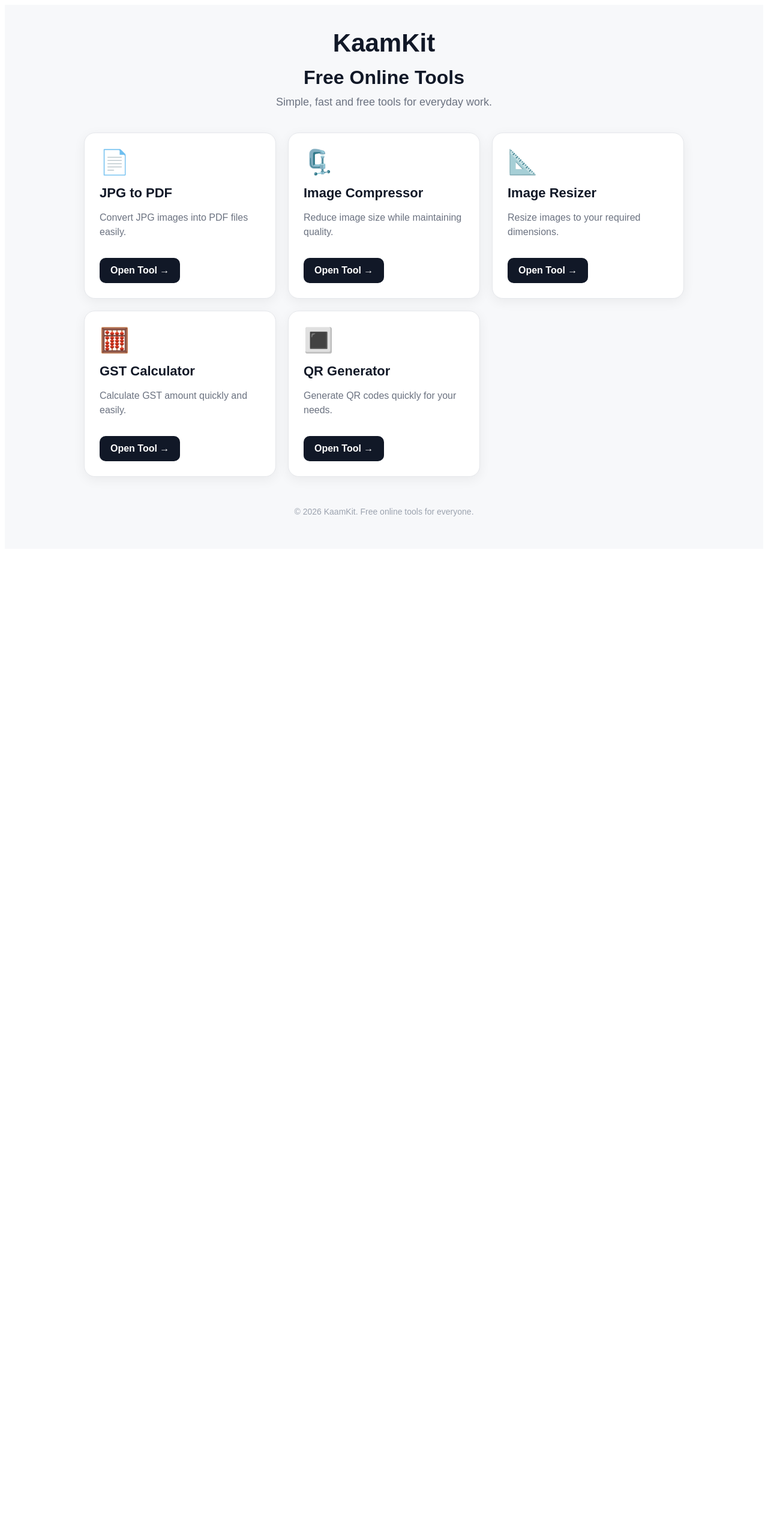
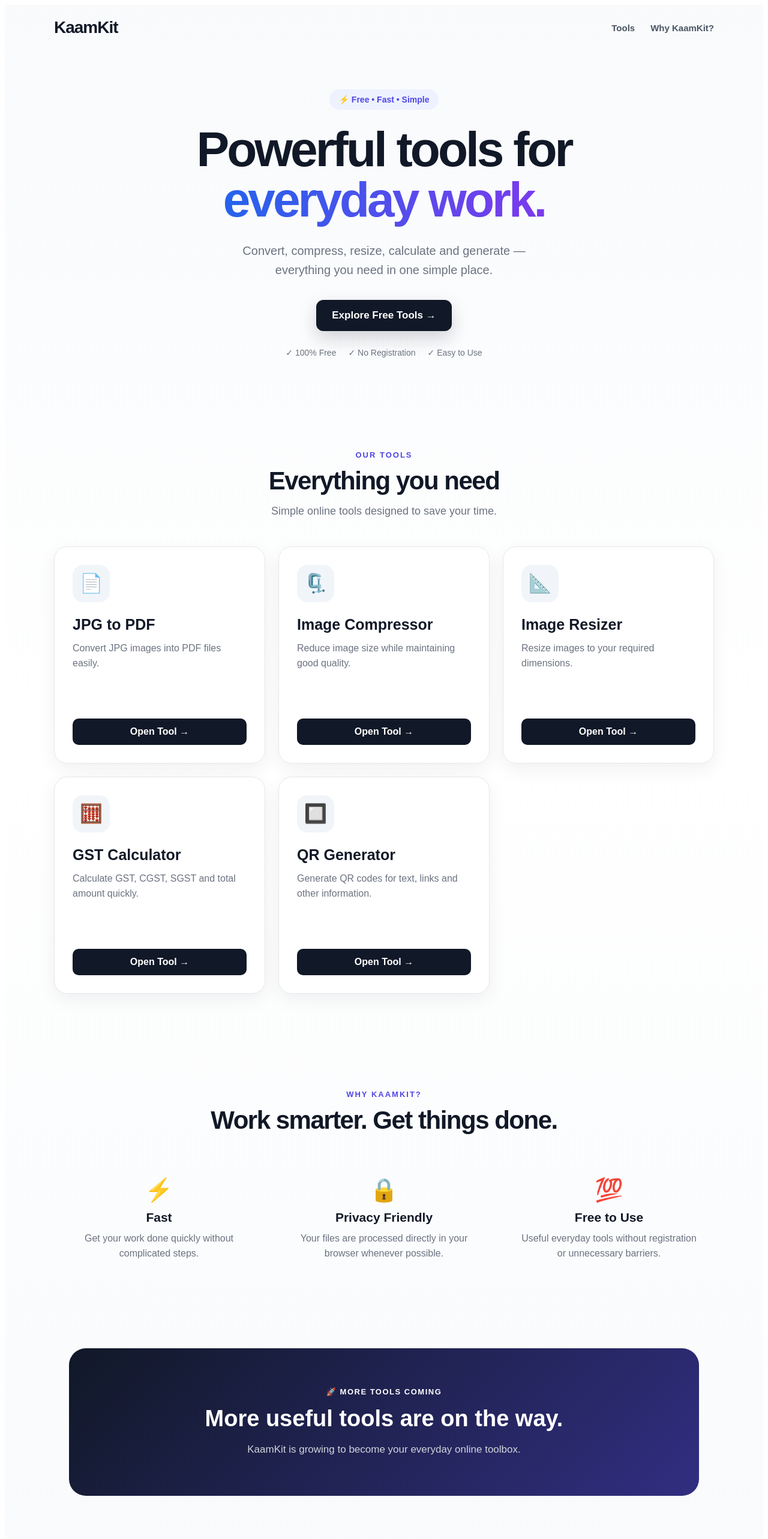
Before and after one commit to kaamkit/Kaamkit, a Next.js app: page / in a window 1280 px wide. Shown: the top 2566 px of the page at 60% size. Before the commit the page ends 923 px from the top, so only its background shows below. Built offline with nearby package versions, Linux system fonts and the light colour scheme.

Commit message:
Update tool descriptions and styles in Home component

```diff
--- a/app/page.js
+++ b/app/page.js
@@ -1,172 +1,464 @@
+"use client";
+
+import Link from "next/link";
+
 export default function Home() {
   const tools = [
     {
       name: "JPG to PDF",
+      icon: "📄",
       description: "Convert JPG images into PDF files easily.",
-      icon: "📄",
       link: "/jpg-to-pdf",
-      active: true,
     },
     {
       name: "Image Compressor",
-      description: "Reduce image size while maintaining quality.",
       icon: "🗜️",
+      description: "Reduce image size while maintaining good quality.",
       link: "/image-compressor",
-      active: true,
     },
     {
       name: "Image Resizer",
+      icon: "📐",
       description: "Resize images to your required dimensions.",
-      icon: "📐",
       link: "/image-resizer",
-      active: true,
     },
     {
       name: "GST Calculator",
-      description: "Calculate GST amount quickly and easily.",
       icon: "🧮",
+      description: "Calculate GST, CGST, SGST and total amount quickly.",
       link: "/gst-calculator",
-      active: true,
     },
     {
       name: "QR Generator",
-      description: "Generate QR codes quickly for your needs.",
-      icon: "🔳",
+      icon: "🔲",
+      description: "Generate QR codes for text, links and other information.",
       link: "/qr-generator",
-      active: true,
     },
   ];
 
   return (
-    <main style={styles.main}>
+    <main style={styles.page}>
+      {/* HEADER */}
+      <header style={styles.header}>
+        <Link href="/" style={styles.logo}>
+          KaamKit
+        </Link>
+
+        <nav style={styles.nav}>
+          <a href="#tools" style={styles.navLink}>
+            Tools
+          </a>
+
+          <a href="#why" style={styles.navLink}>
+            Why KaamKit?
+          </a>
+        </nav>
+      </header>
+
+      {/* HERO */}
       <section style={styles.hero}>
-        <div style={styles.logo}>KaamKit</div>
+        <div style={styles.badge}>⚡ Free • Fast • Simple</div>
 
-        <h1 style={styles.title}>Free Online Tools</h1>
+        <h1 style={styles.heroTitle}>
+          Powerful tools for
+          <br />
+          <span style={styles.highlight}>everyday work.</span>
+        </h1>
 
-        <p style={styles.subtitle}>
-          Simple, fast and free tools for everyday work.
+        <p style={styles.heroText}>
+          Convert, compress, resize, calculate and generate —
+          <br />
+          everything you need in one simple place.
+        </p>
+
+        <a href="#tools" style={styles.heroButton}>
+          Explore Free Tools →
+        </a>
+
+        <div style={styles.trust}>
+          <span>✓ 100% Free</span>
+          <span>✓ No Registration</span>
+          <span>✓ Easy to Use</span>
+        </div>
+      </section>
+
+      {/* TOOLS */}
+      <section id="tools" style={styles.toolsSection}>
+        <div style={styles.sectionHeading}>
+          <div style={styles.smallTitle}>OUR TOOLS</div>
+
+          <h2 style={styles.sectionTitle}>Everything you need</h2>
+
+          <p style={styles.sectionText}>
+            Simple online tools designed to save your time.
+          </p>
+        </div>
+
+        <div style={styles.grid}>
+          {tools.map((tool) => (
+            <div key={tool.name} style={styles.card}>
+              <div style={styles.iconBox}>{tool.icon}</div>
+
+              <h3 style={styles.cardTitle}>{tool.name}</h3>
+
+              <p style={styles.cardText}>{tool.description}</p>
+
+              <Link href={tool.link} style={styles.cardButton}>
+                Open Tool →
+              </Link>
+            </div>
+          ))}
+        </div>
+      </section>
+
+      {/* WHY KAAMKIT */}
+      <section id="why" style={styles.whySection}>
+        <div style={styles.smallTitle}>WHY KAAMKIT?</div>
+
+        <h2 style={styles.sectionTitle}>
+          Work smarter. Get things done.
+        </h2>
+
+        <div style={styles.features}>
+          <div style={styles.feature}>
+            <div style={styles.featureIcon}>⚡</div>
+            <h3 style={styles.featureTitle}>Fast</h3>
+            <p style={styles.featureText}>
+              Get your work done quickly without complicated steps.
+            </p>
+          </div>
+
+          <div style={styles.feature}>
+            <div style={styles.featureIcon}>🔒</div>
+            <h3 style={styles.featureTitle}>Privacy Friendly</h3>
+            <p style={styles.featureText}>
+              Your files are processed directly in your browser whenever
+              possible.
+            </p>
+          </div>
+
+          <div style={styles.feature}>
+            <div style={styles.featureIcon}>💯</div>
+            <h3 style={styles.featureTitle}>Free to Use</h3>
+            <p style={styles.featureText}>
+              Useful everyday tools without registration or unnecessary
+              barriers.
+            </p>
+          </div>
+        </div>
+      </section>
+
+      {/* CTA */}
+      <section style={styles.cta}>
+        <div style={styles.ctaBadge}>🚀 MORE TOOLS COMING</div>
+
+        <h2 style={styles.ctaTitle}>
+          More useful tools are on the way.
+        </h2>
+
+        <p style={styles.ctaText}>
+          KaamKit is growing to become your everyday online toolbox.
         </p>
       </section>
 
-      <section style={styles.grid}>
-        {tools.map((tool) => (
-          <div key={tool.name} style={styles.card}>
-            <div style={styles.icon}>{tool.icon}</div>
+      {/* FOOTER */}
+      <footer style={styles.footer}>
+        <div>
+          <Link href="/" style={styles.footerLogo}>
+            KaamKit
+          </Link>
 
-            <h2 style={styles.cardTitle}>{tool.name}</h2>
+          <p style={styles.footerText}>
+            Free online tools for everyday work.
+          </p>
+        </div>
 
-            <p style={styles.description}>{tool.description}</p>
-
-            {tool.active ? (
-              <a href={tool.link} style={styles.button}>
-                Open Tool →
-              </a>
-            ) : (
-              <button style={styles.comingSoon} disabled>
-                Coming Soon
-              </button>
-            )}
-          </div>
-        ))}
-      </section>
-
-      <footer style={styles.footer}>
-        <p>© 2026 KaamKit. Free online tools for everyone.</p>
+        <div style={styles.footerRight}>
+          © {new Date().getFullYear()} KaamKit
+        </div>
       </footer>
     </main>
   );
 }
 
 const styles = {
-  main: {
+  page: {
     minHeight: "100vh",
-    background: "#f7f8fa",
+    background:
+      "linear-gradient(180deg, #f8fafc 0%, #ffffff 45%, #f8fafc 100%)",
     color: "#111827",
-    padding: "40px 20px",
-    fontFamily: "Arial, sans-serif",
+    fontFamily: "Arial, Helvetica, sans-serif",
+  },
+
+  header: {
+    maxWidth: "1100px",
+    margin: "0 auto",
+    padding: "22px 24px",
+    display: "flex",
+    justifyContent: "space-between",
+    alignItems: "center",
+  },
+
+  logo: {
+    fontSize: "28px",
+    fontWeight: "800",
+    letterSpacing: "-1px",
+    color: "#111827",
+    textDecoration: "none",
+  },
+
+  nav: {
+    display: "flex",
+    gap: "26px",
+    alignItems: "center",
+  },
+
+  navLink: {
+    color: "#4b5563",
+    textDecoration: "none",
+    fontSize: "15px",
+    fontWeight: "600",
   },
 
   hero: {
+    maxWidth: "900px",
+    margin: "0 auto",
     textAlign: "center",
-    maxWidth: "800px",
-    margin: "0 auto 40px",
+    padding: "65px 24px 85px",
   },
 
-  logo: {
+  badge: {
+    display: "inline-block",
+    background: "#eef2ff",
+    color: "#4f46e5",
+    padding: "9px 16px",
+    borderRadius: "999px",
+    fontSize: "14px",
+    fontWeight: "700",
+    marginBottom: "24px",
+  },
+
+  heroTitle: {
+    fontSize: "clamp(48px, 8vw, 82px)",
+    lineHeight: "1.02",
+    letterSpacing: "-4px",
+    margin: "0",
+    fontWeight: "800",
+  },
+
+  highlight: {
+    background: "linear-gradient(90deg, #2563eb, #7c3aed)",
+    WebkitBackgroundClip: "text",
+    WebkitTextFillColor: "transparent",
+  },
+
+  heroText: {
+    fontSize: "20px",
+    lineHeight: "1.6",
+    color: "#6b7280",
+    margin: "28px 0 34px",
+  },
+
+  heroButton: {
+    display: "inline-block",
+    background: "#111827",
+    color: "#ffffff",
+    padding: "16px 26px",
+    borderRadius: "12px",
+    textDecoration: "none",
+    fontSize: "17px",
+    fontWeight: "700",
+    boxShadow: "0 12px 30px rgba(17, 24, 39, 0.18)",
+  },
+
+  trust: {
+    marginTop: "28px",
+    display: "flex",
+    justifyContent: "center",
+    flexWrap: "wrap",
+    gap: "20px",
+    color: "#6b7280",
+    fontSize: "14px",
+  },
+
+  toolsSection: {
+    maxWidth: "1100px",
+    margin: "0 auto",
+    padding: "70px 24px",
+  },
+
+  sectionHeading: {
+    textAlign: "center",
+    marginBottom: "45px",
+  },
+
+  smallTitle: {
+    color: "#4f46e5",
+    fontSize: "13px",
+    fontWeight: "800",
+    letterSpacing: "2px",
+    marginBottom: "12px",
+  },
+
+  sectionTitle: {
     fontSize: "42px",
+    lineHeight: "1.15",
+    letterSpacing: "-1.5px",
+    margin: "0 0 12px",
     fontWeight: "800",
+  },
+
+  sectionText: {
+    color: "#6b7280",
+    fontSize: "18px",
+    lineHeight: "1.5",
+    margin: "0",
+  },
+
+  grid: {
+    display: "grid",
+    gridTemplateColumns: "repeat(auto-fit, minmax(280px, 1fr))",
+    gap: "22px",
+  },
+
+  card: {
+    background: "rgba(255, 255, 255, 0.95)",
+    border: "1px solid #e5e7eb",
+    borderRadius: "22px",
+    padding: "30px",
+    minHeight: "300px",
+    display: "flex",
+    flexDirection: "column",
+    boxShadow: "0 10px 30px rgba(15, 23, 42, 0.06)",
+  },
+
+  iconBox: {
+    width: "62px",
+    height: "62px",
+    borderRadius: "17px",
+    background: "#f1f5f9",
+    display: "flex",
+    alignItems: "center",
+    justifyContent: "center",
+    fontSize: "31px",
+    marginBottom: "22px",
+  },
+
+  cardTitle: {
+    fontSize: "25px",
+    lineHeight: "1.2",
+    margin: "0 0 12px",
+    fontWeight: "750",
+  },
+
+  cardText: {
+    color: "#6b7280",
+    fontSize: "16px",
+    lineHeight: "1.6",
+    margin: "0 0 25px",
+  },
+
+  cardButton: {
+    marginTop: "auto",
+    display: "block",
+    textAlign: "center",
+    background: "#111827",
+    color: "#ffffff",
+    padding: "13px 18px",
+    borderRadius: "10px",
+    textDecoration: "none",
+    fontWeight: "700",
+  },
+
+  whySection: {
+    maxWidth: "1100px",
+    margin: "0 auto",
+    padding: "90px 24px",
+    textAlign: "center",
+  },
+
+  features: {
+    display: "grid",
+    gridTemplateColumns: "repeat(auto-fit, minmax(220px, 1fr))",
+    gap: "25px",
+    marginTop: "45px",
+  },
+
+  feature: {
+    padding: "25px",
+  },
+
+  featureIcon: {
+    fontSize: "38px",
+    marginBottom: "12px",
+  },
+
+  featureTitle: {
+    fontSize: "21px",
+    margin: "0 0 10px",
+  },
+
+  featureText: {
+    color: "#6b7280",
+    lineHeight: "1.6",
+    margin: "0",
+  },
+
+  cta: {
+    maxWidth: "1000px",
+    margin: "30px auto 90px",
+    padding: "65px 25px",
+    textAlign: "center",
+    borderRadius: "28px",
+    background: "linear-gradient(135deg, #111827, #312e81)",
+    color: "#ffffff",
+  },
+
+  ctaBadge: {
+    fontSize: "13px",
+    fontWeight: "800",
+    letterSpacing: "1.5px",
     marginBottom: "15px",
   },
 
-  title: {
-    fontSize: "32px",
-    margin: "0 0 12px",
+  ctaTitle: {
+    fontSize: "38px",
+    lineHeight: "1.2",
+    margin: "0 0 15px",
   },
 
-  subtitle: {
-    fontSize: "18px",
-    color: "#6b7280",
-    margin: 0,
+  ctaText: {
+    fontSize: "17px",
+    lineHeight: "1.5",
+    color: "#d1d5db",
+    margin: "0",
   },
 
-  grid: {
-    maxWidth: "1000px",
+  footer: {
+    maxWidth: "1100px",
     margin: "0 auto",
-    display: "grid",
-    gridTemplateColumns: "repeat(auto-fit, minmax(250px, 1fr))",
+    padding: "35px 24px",
+    borderTop: "1px solid #e5e7eb",
+    display: "flex",
+    justifyContent: "space-between",
+    alignItems: "center",
     gap: "20px",
   },
 
-  card: {
-    background: "#ffffff",
-    border: "1px solid #e5e7eb",
-    borderRadius: "18px",
-    padding: "25px",
-    boxShadow: "0 5px 20px rgba(0,0,0,0.06)",
+  footerLogo: {
+    fontSize: "22px",
+    fontWeight: "800",
+    color: "#111827",
+    textDecoration: "none",
   },
 
-  icon: {
-    fontSize: "40px",
-    marginBottom: "15px",
+  footerText: {
+    color: "#6b7280",
+    margin: "7px 0 0",
   },
 
-  cardTitle: {
-    fontSize: "22px",
-    margin: "0 0 10px",
-  },
-
-  description: {
+  footerRight: {
     color: "#6b7280",
-    lineHeight: "1.5",
-    minHeight: "48px",
-  },
-
-  button: {
-    display: "inline-block",
-    marginTop: "15px",
-    padding: "12px 18px",
-    background: "#111827",
-    color: "#ffffff",
-    textDecoration: "none",
-    borderRadius: "10px",
-    fontWeight: "600",
-  },
-
-  comingSoon: {
-    marginTop: "15px",
-    padding: "12px 18px",
-    background: "#e5e7eb",
-    color: "#6b7280",
-    border: "none",
-    borderRadius: "10px",
-    fontWeight: "600",
-  },
-
-  footer: {
-    textAlign: "center",
-    marginTop: "50px",
-    color: "#9ca3af",
     fontSize: "14px",
   },
 };
```
